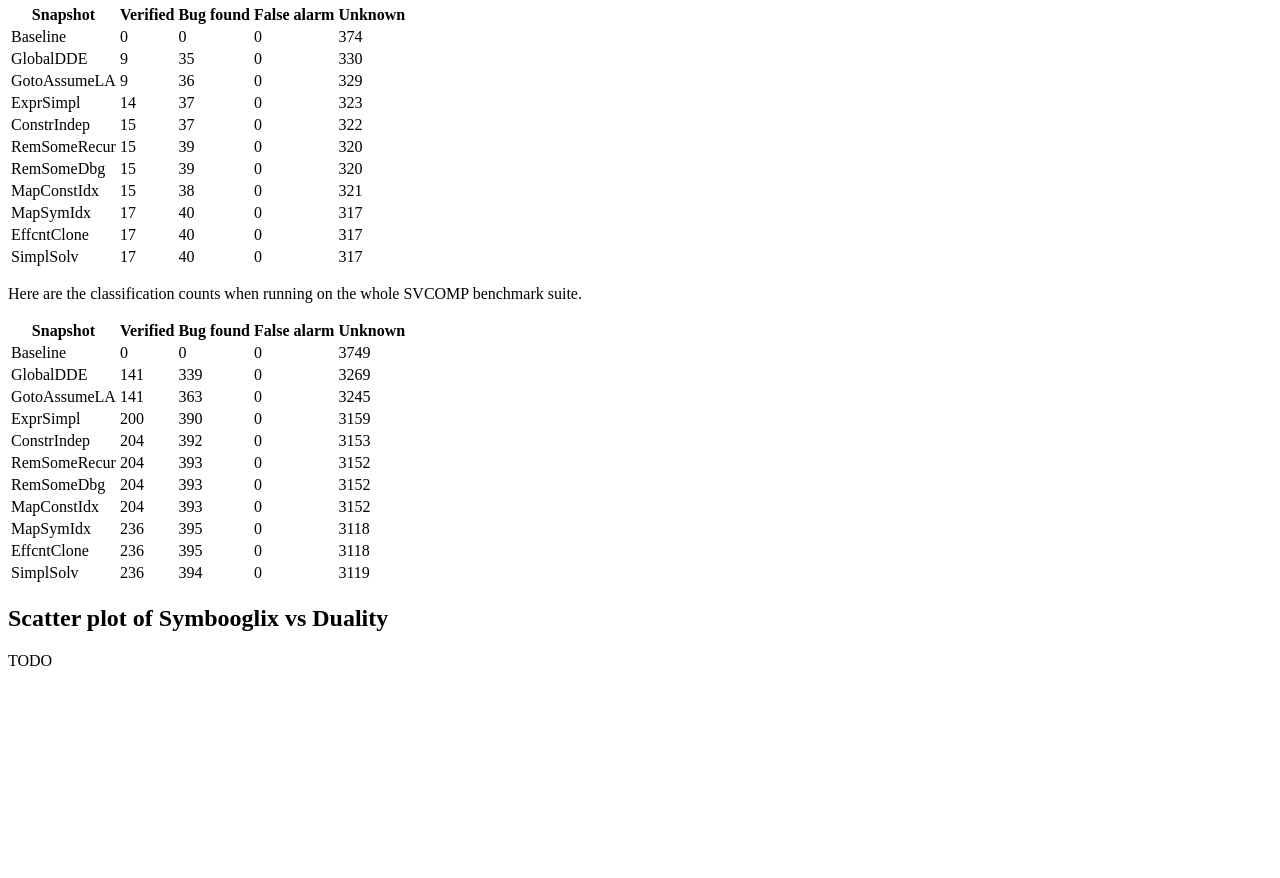
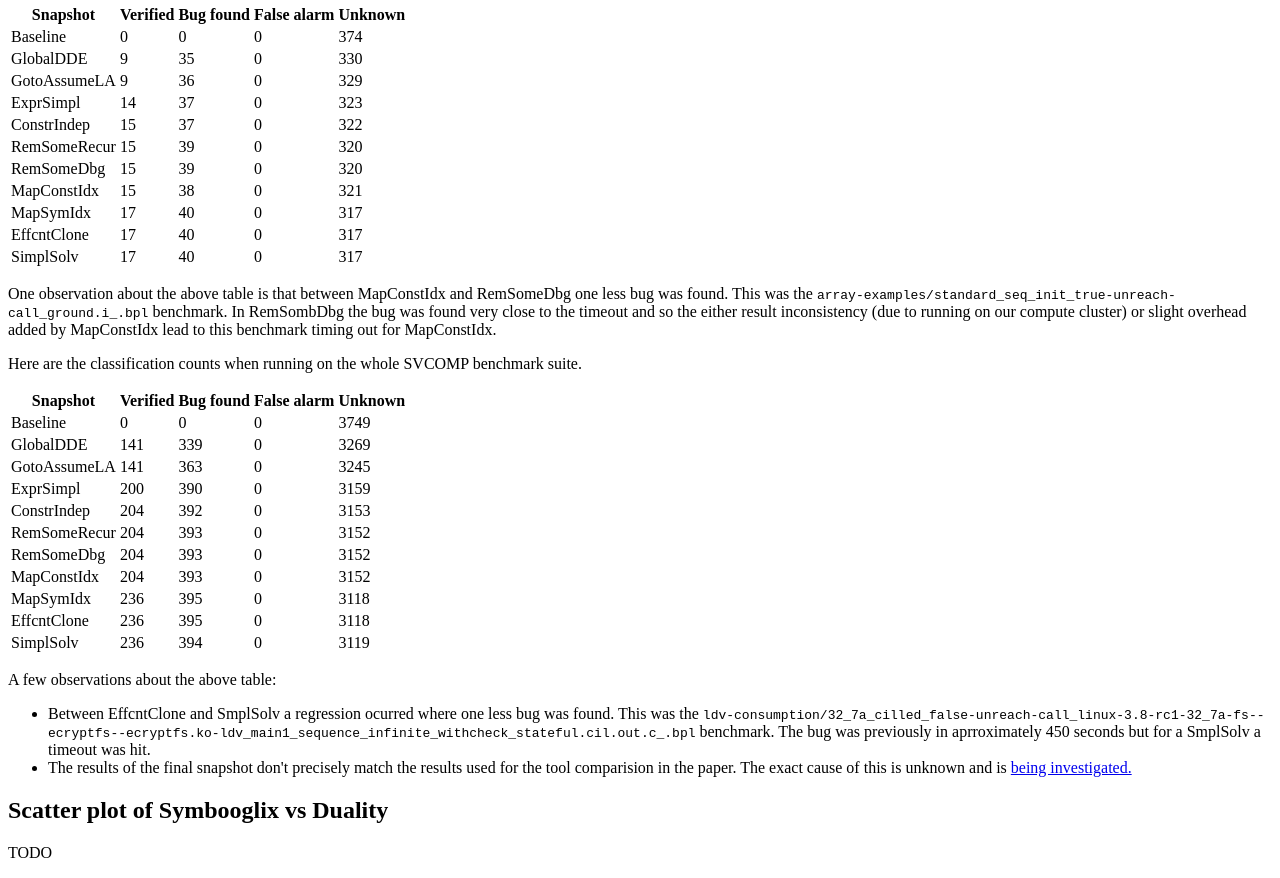
Before and after one commit to symbooglix/symbooglix.github.io, a plain HTML site: page publications/icst16/appendix/index.html in a window 1280 px wide. Shown: the part 3555-4433 px from the top of the page. Before the commit the page ends 4241 px from the top, so only its background shows below. Drawn offline with Linux system fonts and the light colour scheme.

Commit message:
More comments.

```diff
--- a/publications/icst16/appendix/index.html
+++ b/publications/icst16/appendix/index.html
@@ -342,6 +342,13 @@
         <td>317</td>
       </tr>
     </table>
+    <p>
+      One observation about the above table is that between MapConstIdx and RemSomeDbg one
+      less bug was found. This was the <code>array-examples/standard_seq_init_true-unreach-call_ground.i_.bpl</code>
+      benchmark. In RemSombDbg the bug was found very close to the timeout and so the either
+      result inconsistency (due to running on our compute cluster) or slight overhead added
+      by MapConstIdx lead to this benchmark timing out for MapConstIdx.
+    </p>
 
     <p>
       Here are the classification counts when running on the whole SVCOMP benchmark suite.
@@ -433,6 +440,18 @@
         <td>3119</td>
       </tr>
     </table>
+      <p>
+        A few observations about the above table:
+      </p>
+      <ul>
+        <li>Between EffcntClone and SmplSolv a regression ocurred where one less bug was found. This was the
+          <code>ldv-consumption/32_7a_cilled_false-unreach-call_linux-3.8-rc1-32_7a-fs--ecryptfs--ecryptfs.ko-ldv_main1_sequence_infinite_withcheck_stateful.cil.out.c_.bpl</code> benchmark. The bug was previously in aprroximately 450 seconds but for a SmplSolv a timeout was hit.</li>
+        <li>
+          The results of the final snapshot don't precisely match the results used for the tool comparision in
+          the paper. The exact cause of this is unknown and is <a href="https://github.com/symbooglix/symbooglix/issues/16">being investigated.</a>
+        </li>
+      </ul>
+
     <h2>Scatter plot of Symbooglix vs Duality</h2>
     <p>
       TODO
```
